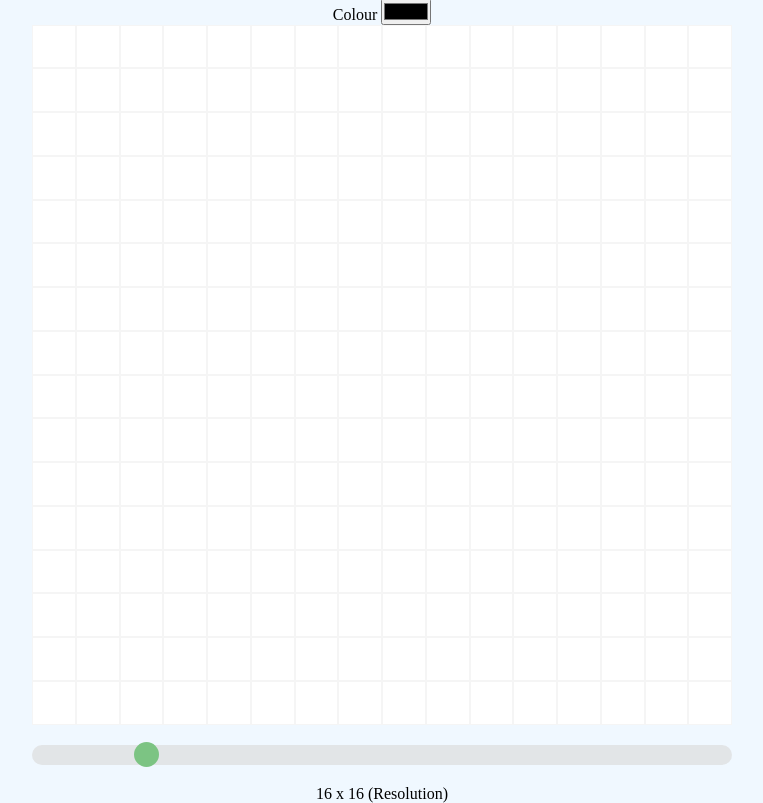
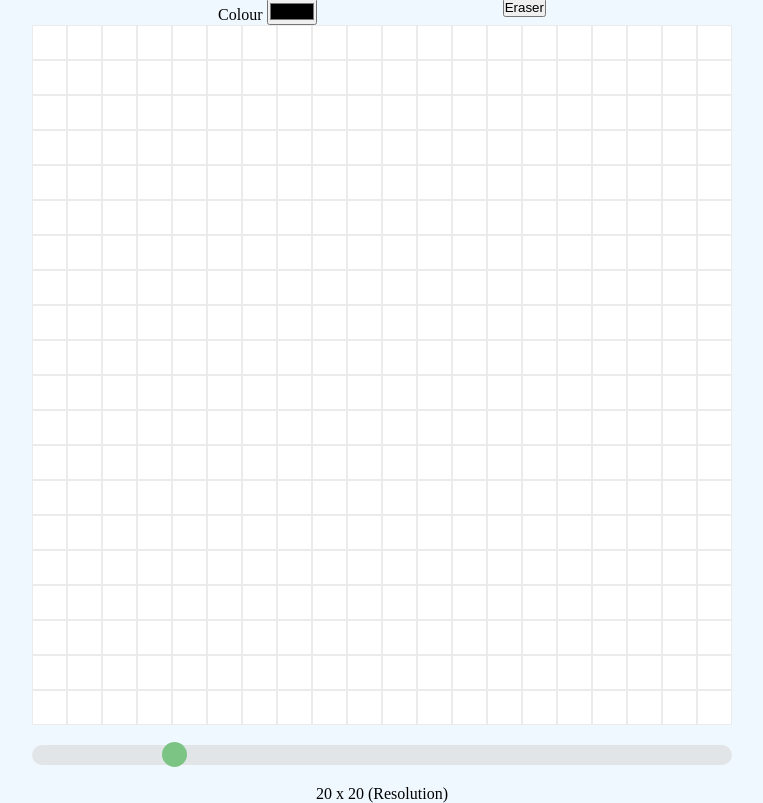
Before and after one commit to Rishav154/Sketch-Board, a plain HTML site: page index.html in a window 1280 px wide. Shown: the whole page, without its empty margins (258-1021 px from the left). Drawn offline with Linux system fonts and the light colour scheme.

Commit message:
Added the fucntionality to change color and a eraser tool

```diff
--- a/index.html
+++ b/index.html
@@ -14,6 +14,9 @@
                     <label for="pen-color">Colour</label>
                     <input type="color" id="pen-color" />
                 </div>
+                <div class="tool-functiom">
+                    <button id="eraser">Eraser</button>
+                </div>
             </div>
 
             <div id="sketch-area"></div>
@@ -23,7 +26,7 @@
                     type="range"
                     min="1"
                     max="100"
-                    value="16"
+                    value="20"
                     class="slider"
                     id="slider"
                 />
--- a/main.js
+++ b/main.js
@@ -1,24 +1,39 @@
+//Default values for when the pages loads
 const gridSide = 700;
 let rows = 16;
 let columns = 16;
 let isMouseDown = false;
+let eraseMode = false;
 
+//Refrences for HTML elements
 const sketcharea = document.querySelector("#sketch-area");
 const sliderContainer = document.querySelector("#slider-container");
 const slider = document.querySelector("#slider");
 const sliderValue = document.querySelector("#slider-value");
 const color = document.querySelector("#pen-color");
+const eraser = document.querySelector("#eraser");
 
+//Displays slider current resolution
 sliderValue.textContent = `${slider.value} x ${slider.value} (Resolution)`;
 sketcharea.style.width = `${gridSide}px`;
 sketcharea.style.height = `${gridSide}px`;
 
+//Create the grid initially when the page loads and the sets the cursor to crosshair when the cursor is on the sketch board
+createGridCells(slider.value);
+sketcharea.style.cursor = "crosshair";
+
+//Sets color for the cell
 function setBackgroundColor() {
     if (isMouseDown) {
-        this.style.backgroundColor = color.value;
+        if (eraseMode) {
+            this.style.backgroundColor = "white"; // Erase by setting color to white
+        } else {
+            this.style.backgroundColor = color.value; // Use the selected color
+        }
     }
 }
 
+//Create cells according to the slider value
 function createGridCells(gridSize) {
     rows = columns = gridSize;
     const numOfSquares = rows * columns;
@@ -39,28 +54,33 @@ function createGridCells(gridSize) {
     }
 }
 
+//Delete gridcells
 function removeGridCells() {
     while (sketcharea.firstChild) {
         sketcharea.removeChild(sketcharea.firstChild);
     }
 }
 
-createGridCells(slider.value);
-
+//Changes the gridsize according to the slider value(1-100)
 slider.oninput = function () {
     let gridSize = this.value;
     sliderValue.textContent = `${gridSize} x ${gridSize} (Resolution)`;
     createGridCells(gridSize);
 };
 
+//Event listeners to only color the cells when the mouse is dragged while clicked
 document.body.addEventListener("mousedown", function () {
     isMouseDown = true;
 });
-
 document.body.addEventListener("mouseup", function () {
     isMouseDown = false;
 });
-
 document.body.addEventListener("mouseleave", function () {
     isMouseDown = false;
 });
+
+//Eraser fucntion
+eraser.addEventListener("click", function () {
+    eraseMode = !eraseMode;
+    this.textContent = eraseMode ? "Pen" : "Eraser";
+});
--- a/style.css
+++ b/style.css
@@ -17,6 +17,14 @@ body {
     margin: auto;
 }
 
+/*Tools*/
+
+.tools {
+    width: 700px;
+    display: flex;
+    justify-content: space-evenly;
+}
+
 #sketch-area {
     display: flex;
     flex-wrap: wrap;
@@ -24,7 +32,7 @@ body {
 }
 
 .cell {
-    border: 1px solid whitesmoke;
+    border: 1px solid rgba(204, 204, 204, 0.4);
 }
 
 #slider-container {
```
Also changed, not shown: asset/eraser.png (added), 1 other file.
